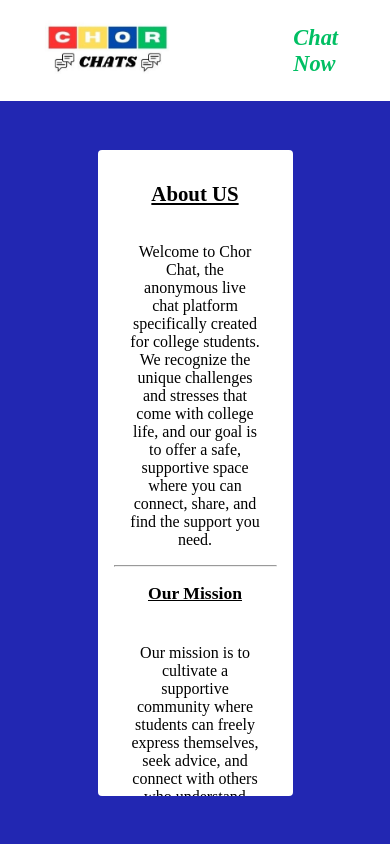
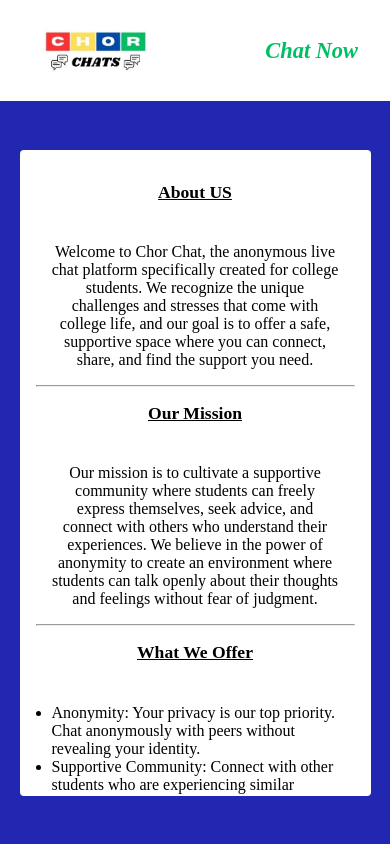
Before and after one commit to Adminroorkee/Chor-Chats, a website: page aboutus.html in a window 390 px wide. Drawn offline with Linux system fonts and the light colour scheme; a web font is replaced by a local one.

Commit message:
commit responsive

```diff
--- a/public/style.css
+++ b/public/style.css
@@ -19,6 +19,8 @@ header{
 }
 .logo{
     height: 100%;
+    display: flex;
+    align-items: center;
 }
 .logo img{
     width: 58%;
@@ -48,7 +50,7 @@ main{
     text-align: center;
     padding: 1rem;
     height: 10%;
-    font-size: 1.3rem;
+    font-size: 1.1rem;
     font-family: "Inika", serif;
     text-decoration: underline;
 }
@@ -84,7 +86,7 @@ main{
     color: #FFFFFF;
     display: inline-block;
     border-radius: 5px;
-    max-width: 35vw;
+    max-width: 55vw;
 }
 .left-chat{
     margin-right: auto;
@@ -135,3 +137,16 @@ main{
 .about-container ul{
     padding: 1rem;
 }
+
+@media only screen and (max-width: 468px) {
+    .main-container{
+        width: 90%;
+    }
+    header a{
+    font-size: 1rem;
+    white-space: nowrap;;
+    }
+    .logo img{
+        width: 55%;
+    }
+  }
```
Also changed, not shown: public/client.js (+8 -1 lines).
